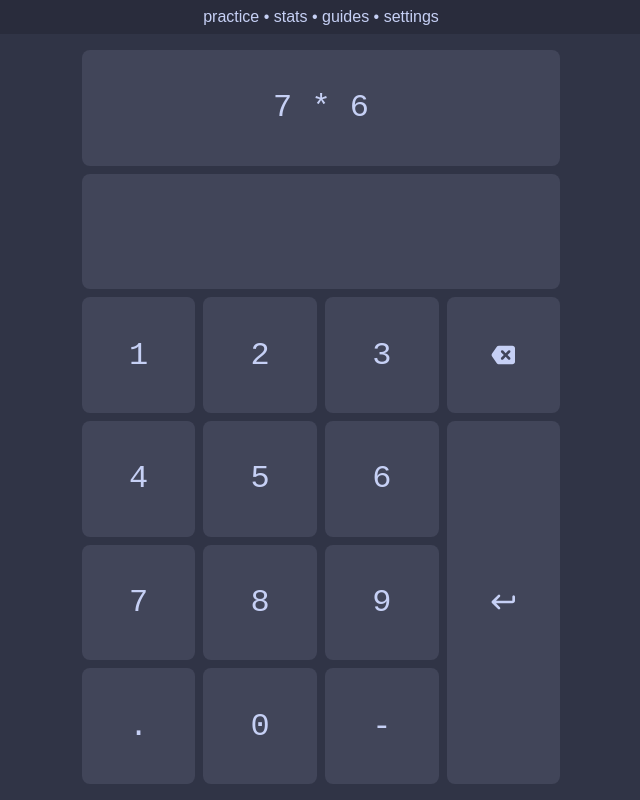
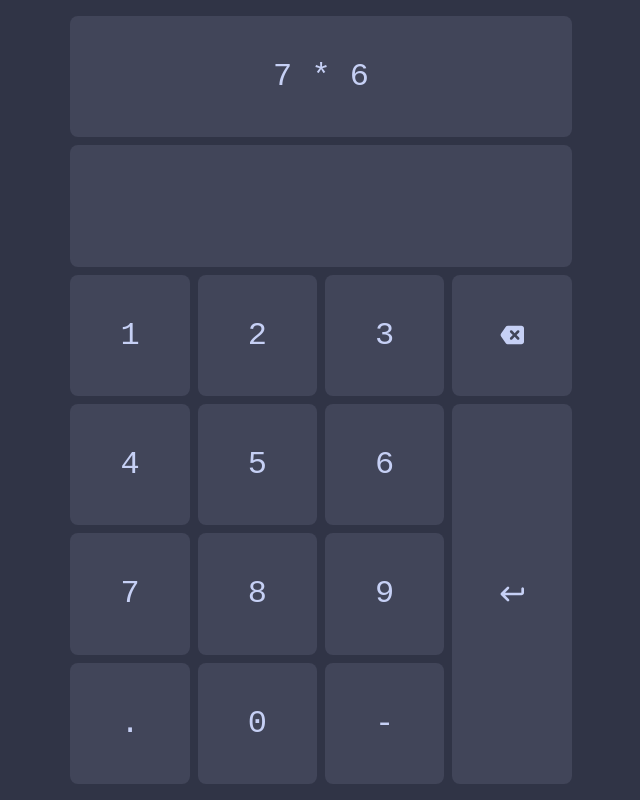
Before and after one commit to aberrantian/mental-math-trainer, a plain HTML site: page index.html in a window 1280 px wide. Shown: the whole page, without its empty margins (319-959 px from the left). Drawn offline with Linux system fonts and the light colour scheme.

Commit message:
strip user interface

```diff
--- a/index.html
+++ b/index.html
@@ -14,7 +14,7 @@
 </head>
 
 <body>
-	<div class="header">practice • stats • guides • settings</div>
+	<!-- <div class="header">practice • stats • guides • settings</div> -->
 	<div class="content">
 		<div id="foobar">
 			<div id="expression"></div>
--- a/style.css
+++ b/style.css
@@ -40,12 +40,11 @@ body {
 	background-color: var(--base);
 	font-family: sans-serif;
 	font-size: 1rem;
-	display: grid;
-	grid-template-columns: 1fr;
-	grid-template-rows: min-content 1fr;
+	display: flex;
+	/* justify-content: center; */
 }
 
-.header {
+/* .header {
 	background-color: var(--mantle);
 	user-select: none;
 	width: 100%;
@@ -54,7 +53,7 @@ body {
 	justify-content: center;
 	padding: 8px 0;
 	text-wrap: nowrap;
-}
+} */
 
 .content {
 	height: 100%;
```
